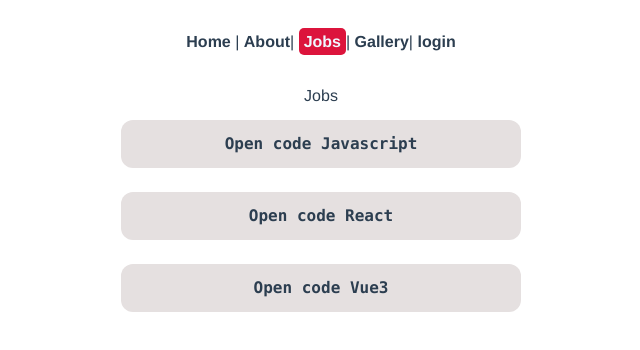
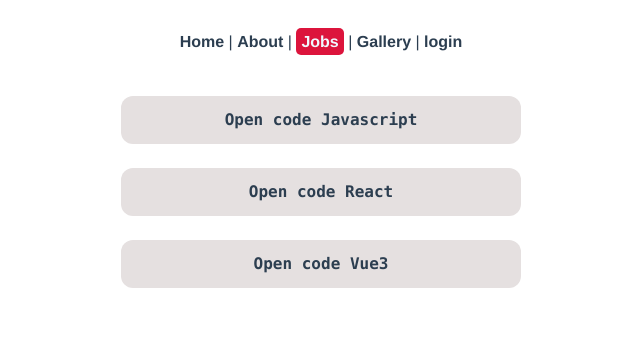
Before and after one commit to Manouchehrabdi/opencode-CLI, a Vue app: page /jobs in a window 1280 px wide. Shown: the top 350 px of the page, without its empty margins (319-959 px from the left). Built offline with nearby package versions, Linux system fonts and the light colour scheme.

Commit message:
Page notFound

```diff
--- a/src/App.vue
+++ b/src/App.vue
@@ -1,9 +1,9 @@
 <template>
   <nav>
     <router-link to="/">Home</router-link> |
-    <router-link to="/about">About</router-link>|
-    <router-link to="/jobs">Jobs</router-link>|
-    <router-link to="/gallery">Gallery</router-link>|
+    <router-link to="/about">About</router-link> |
+    <router-link to="/jobs">Jobs</router-link> |
+    <router-link to="/gallery">Gallery</router-link> |
     <router-link to="/login">login</router-link>
   </nav>
   <router-view />
--- a/src/components/HelloWorld.vue
+++ /dev/null
@@ -1,58 +0,0 @@
-<template>
-  <div class="hello">
-    <h1>{{ msg }}</h1>
-    <p>
-      For a guide and recipes on how to configure / customize this project,<br>
-      check out the
-      <a href="https://cli.vuejs.org" target="_blank" rel="noopener">vue-cli documentation</a>.
-    </p>
-    <h3>Installed CLI Plugins</h3>
-    <ul>
-      <li><a href="https://github.com/vuejs/vue-cli/tree/dev/packages/%40vue/cli-plugin-babel" target="_blank" rel="noopener">babel</a></li>
-      <li><a href="https://github.com/vuejs/vue-cli/tree/dev/packages/%40vue/cli-plugin-router" target="_blank" rel="noopener">router</a></li>
-    </ul>
-    <h3>Essential Links</h3>
-    <ul>
-      <li><a href="https://vuejs.org" target="_blank" rel="noopener">Core Docs</a></li>
-      <li><a href="https://forum.vuejs.org" target="_blank" rel="noopener">Forum</a></li>
-      <li><a href="https://chat.vuejs.org" target="_blank" rel="noopener">Community Chat</a></li>
-      <li><a href="https://twitter.com/vuejs" target="_blank" rel="noopener">Twitter</a></li>
-      <li><a href="https://news.vuejs.org" target="_blank" rel="noopener">News</a></li>
-    </ul>
-    <h3>Ecosystem</h3>
-    <ul>
-      <li><a href="https://router.vuejs.org" target="_blank" rel="noopener">vue-router</a></li>
-      <li><a href="https://vuex.vuejs.org" target="_blank" rel="noopener">vuex</a></li>
-      <li><a href="https://github.com/vuejs/vue-devtools#vue-devtools" target="_blank" rel="noopener">vue-devtools</a></li>
-      <li><a href="https://vue-loader.vuejs.org" target="_blank" rel="noopener">vue-loader</a></li>
-      <li><a href="https://github.com/vuejs/awesome-vue" target="_blank" rel="noopener">awesome-vue</a></li>
-    </ul>
-  </div>
-</template>
-
-<script>
-export default {
-  name: 'HelloWorld',
-  props: {
-    msg: String
-  }
-}
-</script>
-
-<!-- Add "scoped" attribute to limit CSS to this component only -->
-<style scoped>
-h3 {
-  margin: 40px 0 0;
-}
-ul {
-  list-style-type: none;
-  padding: 0;
-}
-li {
-  display: inline-block;
-  margin: 0 10px;
-}
-a {
-  color: #42b983;
-}
-</style>
--- a/src/router/index.js
+++ b/src/router/index.js
@@ -27,7 +27,7 @@ const routes = [
     component: loginView,
   },
   {
-    path: "/jobs/:id",
+    path: "/jobs/:slug",
     name: "JobsDetails",
     component: JobsDetails,
   },
--- a/src/views/Home.vue
+++ b/src/views/Home.vue
@@ -1,10 +1,10 @@
 <template>
   <div class="home">
     <img class="ml-215" alt="Vue logo" src="../assets/logo.png" />
-    <h1 class="font-mono text-red-950 text-2xl mt-4">
+    <h1 class="font-mono text-red-950 text-2xl">
       Colossus: heavy-duty firefighting excellence:
     </h1>
-    <p class="text-left ml-20 mt-4 text-blue-400">
+    <p class="text-left ml-20  text-blue-400">
       The Colossus heavy firefighting robot, developed in collaboration with the
       Paris Fire Brigade (BSPP), is engineered to redefine firefighting
       capabilities in extreme environments. This robust robot excels in critical
--- a/src/views/Jobs/Jobs.vue
+++ b/src/views/Jobs/Jobs.vue
@@ -1,11 +1,12 @@
 <template>
-  <h1>Jobs</h1>
-  <div class="flex justify-center "  v-for="job in jobs" :key="job.id">
-    <h2
-      class="font-mono font-bold bg-[#e5e0e0] p-3 rounded-xl m-3  ju cursor-pointer hover:bg-red-400 w-100 items-center"
-    >
-      {{ job.title }}
-    </h2>
+  <div class="flex justify-center" v-for="job in jobs" :key="job.id">
+    <router-link :to="{ name: 'JobsDetails', params: { slug: job.slug } }">
+      <h2
+        class="font-mono font-bold bg-[#e5e0e0] p-3 rounded-xl m-3 ju cursor-pointer hover:bg-red-400 w-100 items-center"
+      >
+        {{ job.title }}
+      </h2>
+    </router-link>
   </div>
 </template>
 <script>
@@ -13,9 +14,14 @@ export default {
   data() {
     return {
       jobs: [
-        { title: "Open code Javascript", id: 1, details: "lorem" },
-        { title: "Open code React", id: 2, details: "lorem" },
-        { title: "Open code Vue3", id: 3, details: "lorem" },
+        {
+          title: "Open code Javascript",
+          id: 1,
+          slug: "جاوااسکریپت",
+          details: "lorem",
+        },
+        { title: "Open code React", id: 2, slug: "ریکت", details: "lorem" },
+        { title: "Open code Vue3", id: 3, slug: "ویو", details: "lorem" },
       ],
     };
   },
--- /dev/null
+++ b/src/views/NotFound.vue
@@ -0,0 +1,3 @@
+<template>
+  <img class="mt-10 w-150" alt="Vue logo" src="../assets/Images/NotFound.png" />
+</template>
```
Also changed, not shown: jsconfig.json (+2 -9 lines), src/assets/Images/NotFound.png (added).
